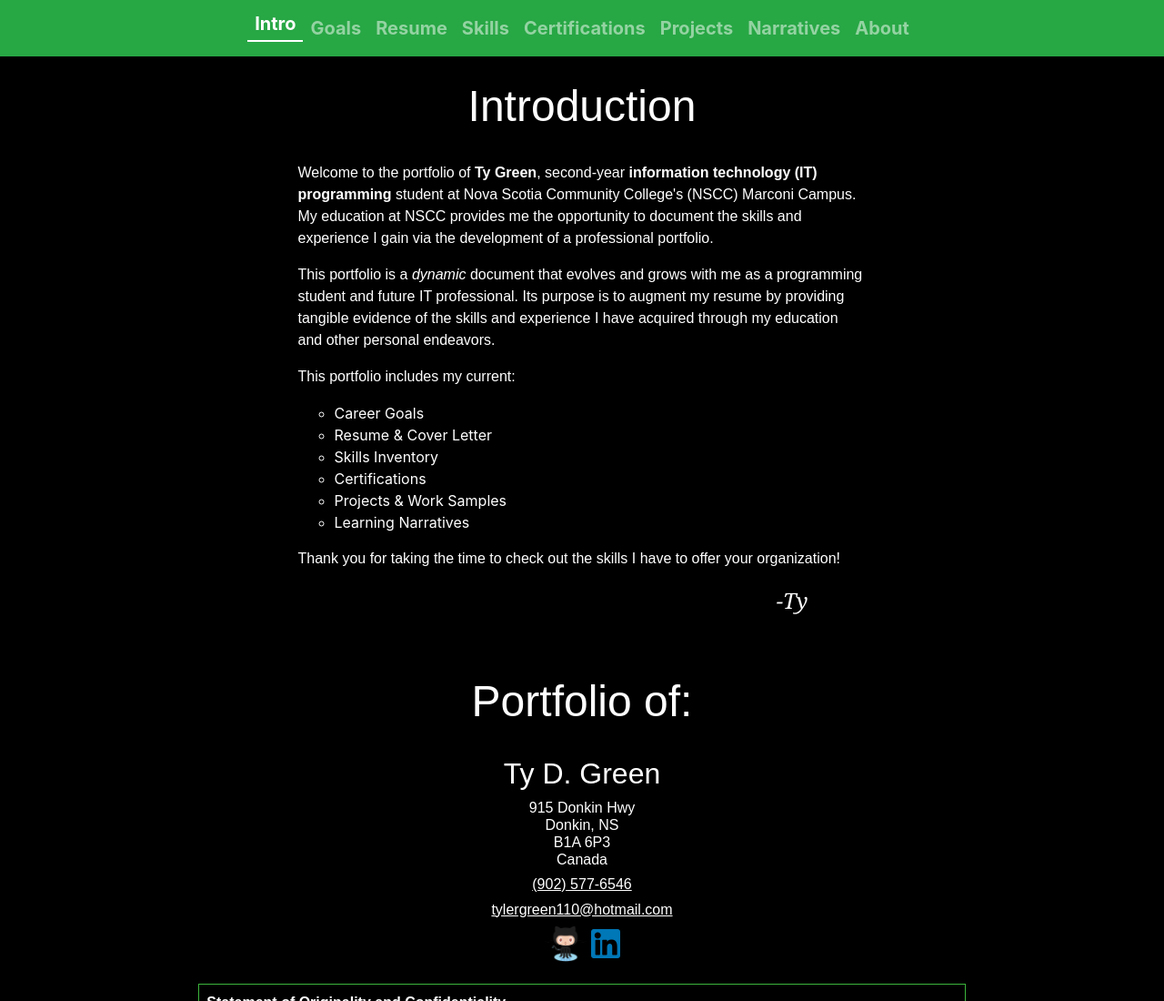
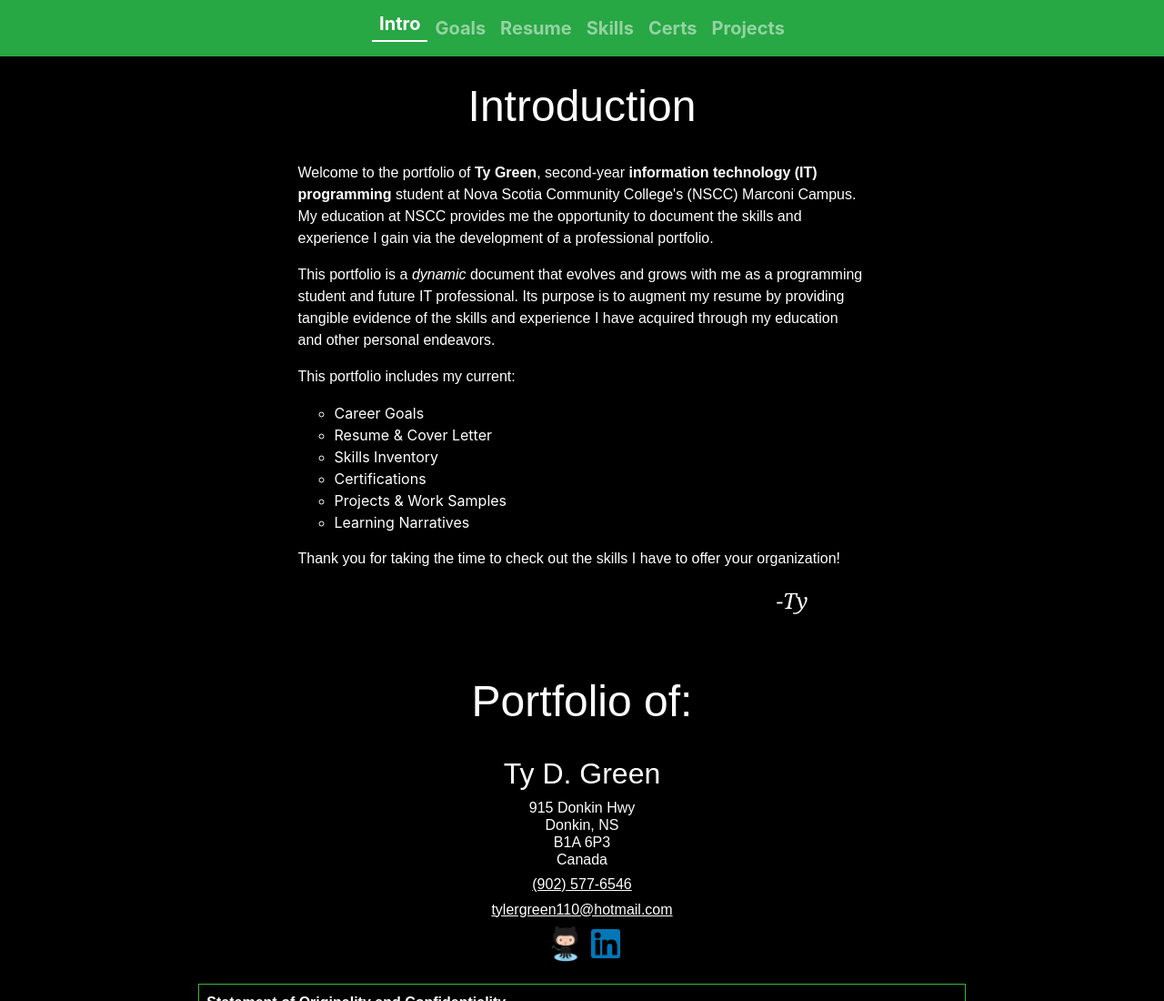
Before and after one commit to tyGreen/portfolio, a plain HTML site: page index.html in a window 1280 px wide. Shown: the top 1100 px of the page at 91% size. Drawn offline with nearby package versions, Linux system fonts and the light colour scheme.

Commit message:
Nav Menu Edits

```diff
--- a/index.html
+++ b/index.html
@@ -44,17 +44,17 @@
             <a class="nav-link" id="aSkills" href="#">Skills</a>
           </li>
           <li class="nav-item">
-            <a class="nav-link" id="aCertifications" href="#">Certifications</a>
+            <a class="nav-link" id="aCertifications" href="#">Certs</a>
           </li>
           <li class="nav-item">
             <a class="nav-link" id="aProjects" href="#">Projects</a>
           </li>
-          <li class="nav-item">
+          <!-- <li class="nav-item">
             <a class="nav-link" id="aNarratives" href="#">Narratives</a>
-          </li>
-          <li class="nav-item">
+          </li> -->
+          <!-- <li class="nav-item">
             <a class="nav-link" id="aAbout" href="#">About</a>
-          </li>
+          </li> -->
         </ul>
         <!-- NAV LIST End-->
       </div>
```
